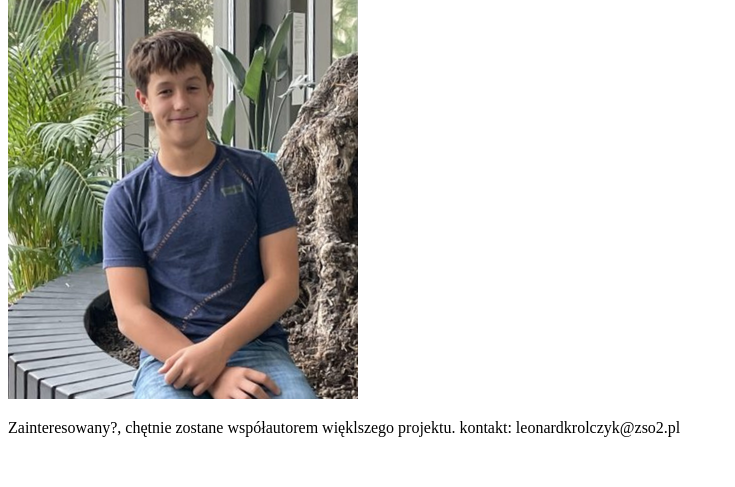
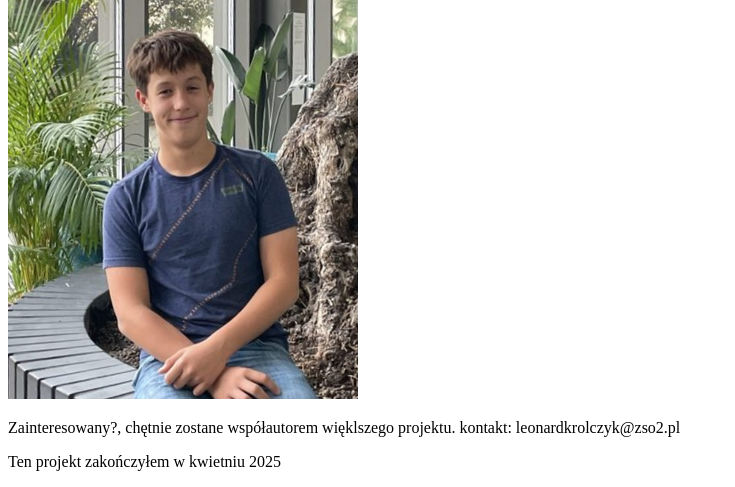
Before and after one commit to Leonard-2012/Strona_z_Szyfrem, a Flask app: page / in a window 1280 px wide. Shown: the part 821-1308 px from the top of the page, without its empty margins (0-735 px from the left). Before the commit the page ends 1258 px from the top, so only its background shows below. Run offline with Flask 3, Linux system fonts and the light colour scheme.

Commit message:
!!! Projekt uważam za zakończony !!! Dodakowo wrzucam przykładowy db. Jestem zadowolony z przebiegu rpojektu ponieważ w jego trakcie bardzo dużo się nauczyłem szczególnie w sprawie baz danych i Flaska.

```diff
--- a/templates/index.html
+++ b/templates/index.html
@@ -68,5 +68,6 @@
     <hr>
     <img src="{{ url_for('static', filename='zdjecie_menu.png') }}">
     <p>Zainteresowany?, chętnie zostane współautorem więklszego projektu. kontakt: leonardkrolczyk@zso2.pl</p>
+    <p>Ten projekt zakończyłem w kwietniu 2025</p>
 </body>
 </html>
```
Also changed, not shown: datas/baza.db (added).
